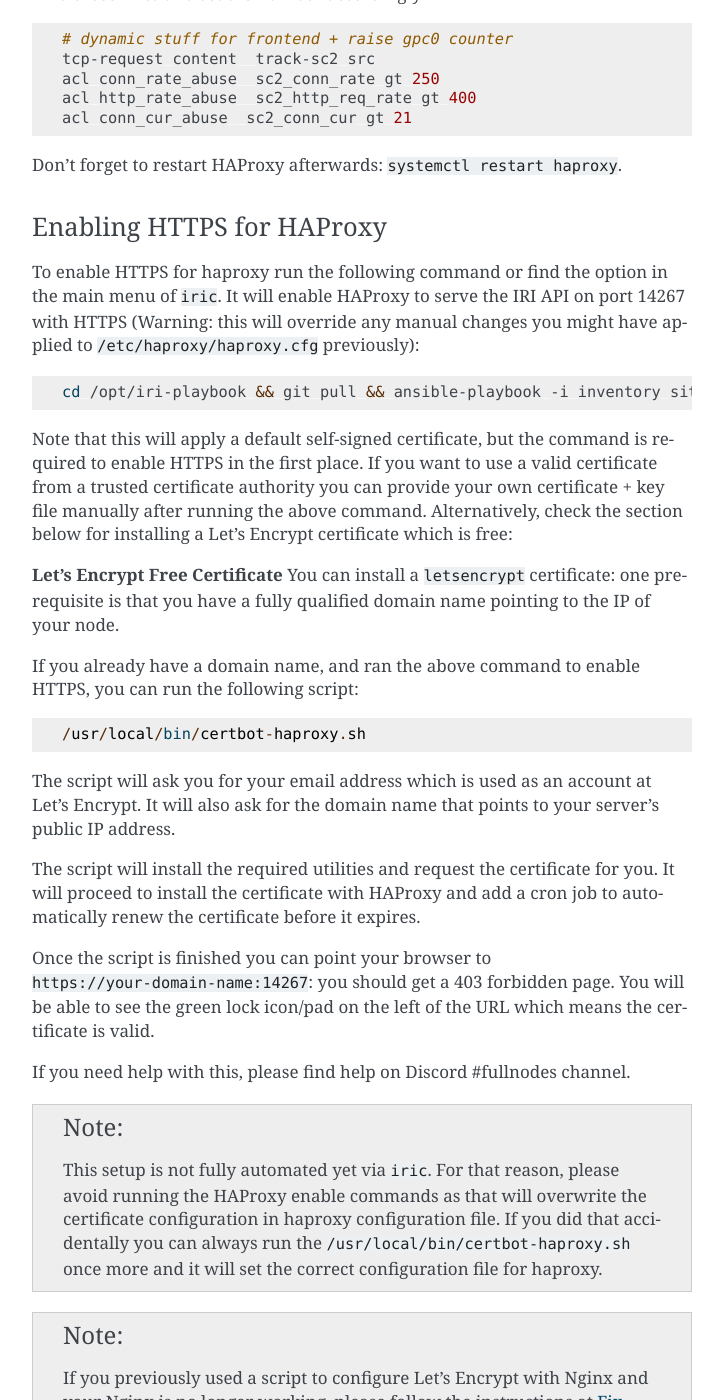
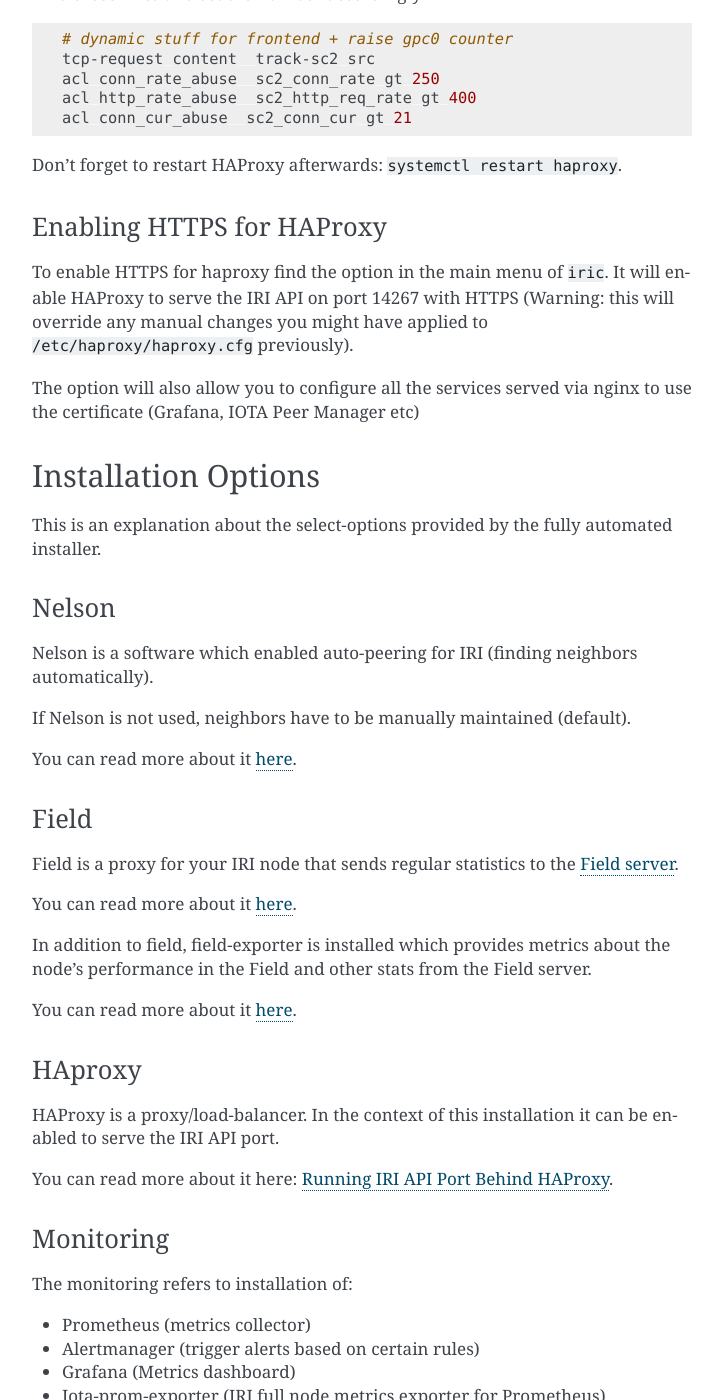
Before and after one commit to nuriel77/iri-playbook, a Sphinx documentation site: the page built from docs/appendix.rst, in a window 1280 px wide and 1400 px high, scrolled down 12161 px. Shown: the whole window, without its empty margins (388-1111 px from the left). Built offline with Sphinx 7.4.7, drawn with Linux system fonts in a browser that asks for light colours; some of the changed text lies outside the part shown.

Commit message:
Updated doc appendix

```diff
--- a/docs/appendix.rst
+++ b/docs/appendix.rst
@@ -561,37 +561,9 @@
 Enabling HTTPS for HAProxy
 --------------------------
 
-To enable HTTPS for haproxy run the following command or find the option in the main menu of ``iric``. It will enable HAProxy to serve the IRI API on port 14267 with HTTPS (Warning: this will override any manual changes you might have applied to ``/etc/haproxy/haproxy.cfg`` previously):
+To enable HTTPS for haproxy find the option in the main menu of ``iric``. It will enable HAProxy to serve the IRI API on port 14267 with HTTPS (Warning: this will override any manual changes you might have applied to ``/etc/haproxy/haproxy.cfg`` previously).
 
-.. code:: bash
-
-  cd /opt/iri-playbook && git pull && ansible-playbook -i inventory site.yml -v --tags=iri_ssl,loadbalancer_role -e lb_bind_address=0.0.0.0 -e haproxy_https=yes -e overwrite=yes
-
-Note that this will apply a default self-signed certificate, but the command is required to enable HTTPS in the first place. If you want to use a valid certificate from a trusted certificate authority you can provide your own certificate + key file manually after running the above command. Alternatively, check the section below for installing a Let's Encrypt certificate which is free:
-
-**Let's Encrypt Free Certificate** You can install a ``letsencrypt`` certificate: one prerequisite is that you have a fully qualified domain name pointing to the IP of your node.
-
-If you already have a domain name, and ran the above command to enable HTTPS, you can run the following script::
-
-  /usr/local/bin/certbot-haproxy.sh
-
-The script will ask you for your email address which is used as an account at Let's Encrypt. It will also ask for the domain name that points to your server's public IP address.
-
-The script will install the required utilities and request the certificate for you. It will proceed to install the certificate with HAProxy and add a cron job to automatically renew the certificate before it expires.
-
-Once the script is finished you can point your browser to ``https://your-domain-name:14267``: you should get a 403 forbidden page. You will be able to see the green lock icon/pad on the left of the URL which means the certificate is valid.
-
-
-If you need help with this, please find help on Discord #fullnodes channel.
-
-.. note::
-
-  This setup is not fully automated yet via ``iric``. For that reason, please avoid running the HAProxy enable commands as that will overwrite the certificate configuration in haproxy configuration file. If you did that accidentally you can always run the ``/usr/local/bin/certbot-haproxy.sh`` once more and it will set the correct configuration file for haproxy.
-
-.. note::
-
-  If you previously used a script to configure Let's Encrypt with Nginx and your Nginx is no longer working, please follow the instructions at :ref:`fixNginx`
-
+The option will also allow you to configure all the services served via nginx to use the certificate (Grafana, IOTA Peer Manager etc)
 
 
 .. _options:
```
